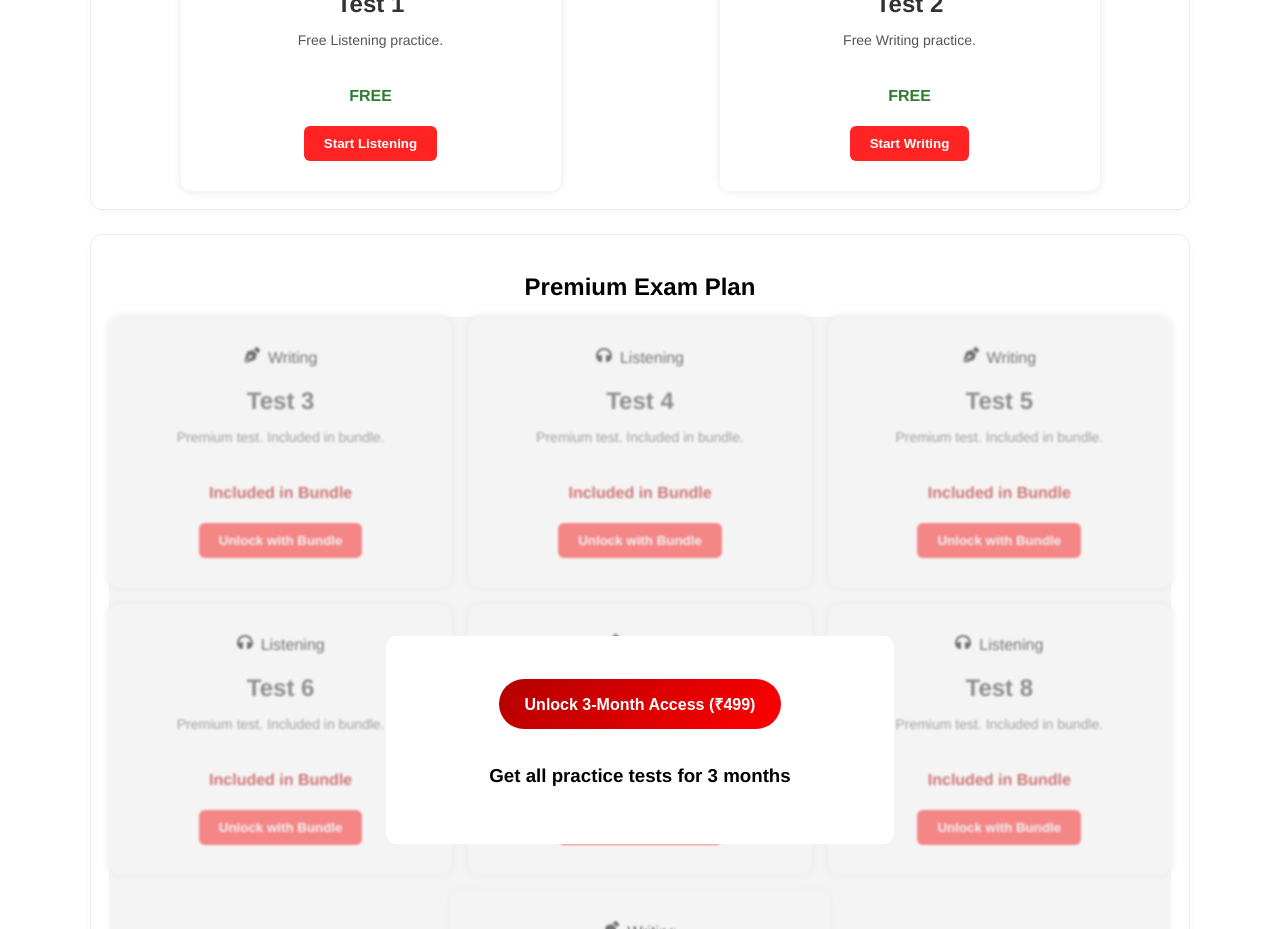
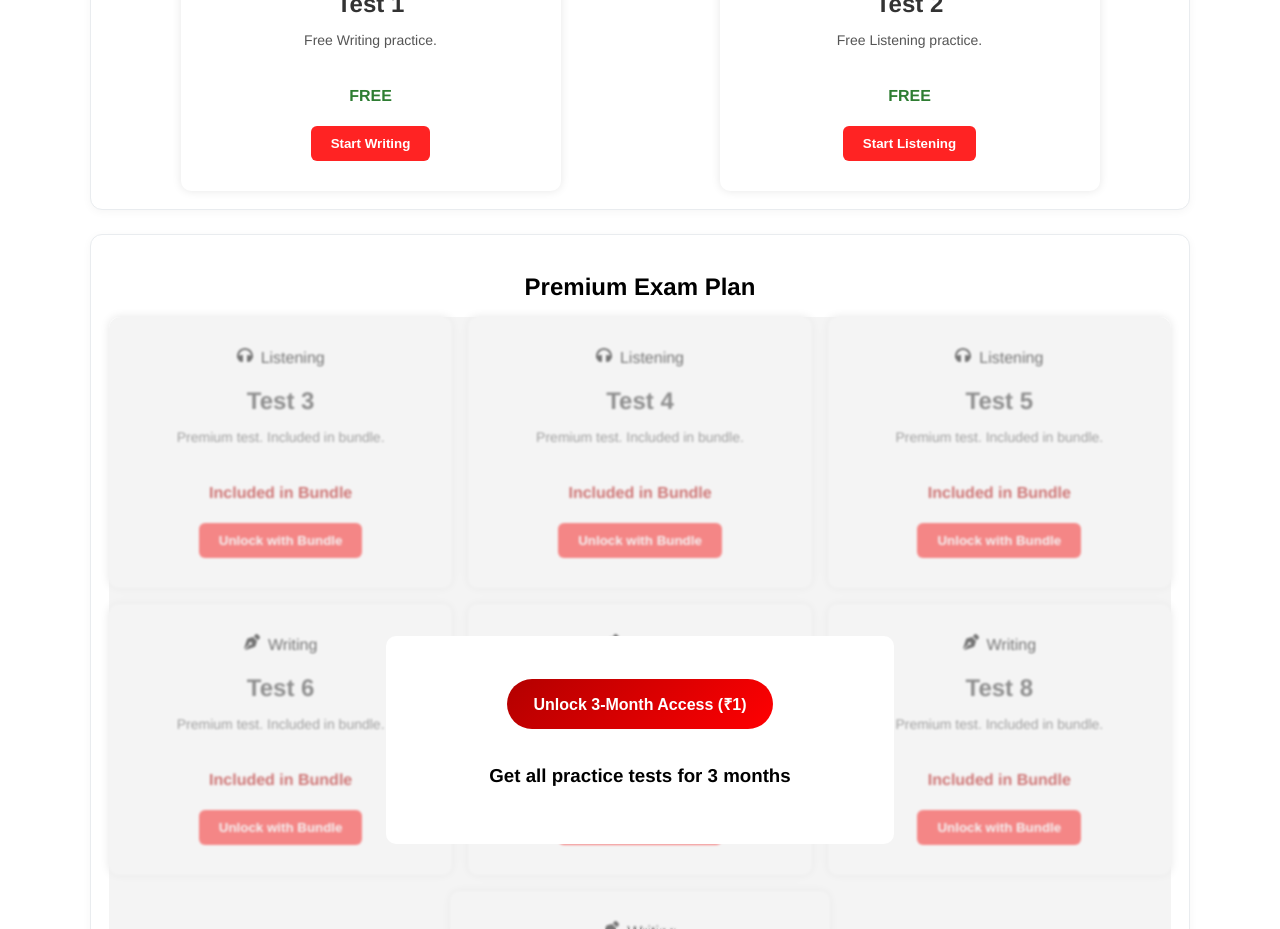
Before and after one commit to abhay2340/ilets, a React (Vite) app: page /test-start in a window 1280 px wide. Shown: the part 1120-2049 px from the top of the page. Built offline with nearby package versions, Linux system fonts and the light colour scheme; no server answers.

Commit message:
fix: fixed overlay even after subscriptiob buy and correct lables on cards for litening and writing tests

```diff
--- a/src/FreeTests.jsx
+++ b/src/FreeTests.jsx
@@ -2,6 +2,8 @@ import React from 'react';
 import './TestLandingPage.css';
 import { FaHeadphones, FaPenNib } from 'react-icons/fa';
 import { TEST_PRICING } from './config/pricing';
+import test1 from './data/test1.jsx';
+import test2 from './data/test2.jsx';
 
 function FreeTests({ purchasedTests = [], loading = false, navigate }) {
     const allIds = Object.keys(TEST_PRICING)
@@ -15,8 +17,16 @@ function FreeTests({ purchasedTests = [], loading = false, navigate }) {
 
     const [freeListening, freeWriting] = splitHalf(freeIds);
 
-    const renderCard = (testId, label) => {
+    const TEST_META = { test1, test2 };
+    const getSectionLabel = (testId) => {
+        const data = TEST_META[testId];
+        const hasAudio = !!data?.parts?.some?.(p => !!p.audioSrc);
+        return hasAudio ? 'Listening' : 'Writing';
+    };
+
+    const renderCard = (testId) => {
         const num = parseInt(testId.replace('test', '')) || testId;
+        const label = getSectionLabel(testId);
         const isPurchased = purchasedTests?.some?.(t => t.testId === testId);
         const handleStart = () => navigate(`/security?testId=${testId}`);
         return (
@@ -46,12 +56,12 @@ function FreeTests({ purchasedTests = [], loading = false, navigate }) {
             <div style={{ display: 'flex', justifyContent: 'space-around', gap: 16, flexWrap: 'wrap', alignItems: 'stretch' }}>
                 <div style={{ flex: '1 1 0', minWidth: 260 }}>
                     <div className="cards-flex">
-                        {freeListening.map(id => renderCard(id, 'Listening'))}
+                        {freeListening.map(id => renderCard(id))}
                     </div>
                 </div>
                 <div style={{ flex: '1 1 0', minWidth: 260 }}>
                     <div className="cards-flex">
-                        {freeWriting.map(id => renderCard(id, 'Writing'))}
+                        {freeWriting.map(id => renderCard(id))}
                     </div>
                 </div>
             </div>
--- a/src/PaidTests.jsx
+++ b/src/PaidTests.jsx
@@ -1,15 +1,31 @@
 import React from 'react';
 import './TestLandingPage.css';
-import { BUNDLE_ID, BUNDLE_PRICING, TEST_PRICING, formatPrice } from './config/pricing';
+import { BUNDLE_ID, BUNDLE_PRICING } from './config/pricing';
+import test2 from './data/test2.jsx';
+import test3 from './data/test3.jsx';
+import test4 from './data/test4.jsx';
+import test5 from './data/test5.jsx';
+import test6 from './data/test6.jsx';
+import test7 from './data/test7.jsx';
+import test8 from './data/test8.jsx';
+import test9 from './data/test9.jsx';
 import { FaHeadphones, FaPenNib } from 'react-icons/fa';
 
 function PaidTests({ purchasedTests = [], loading = false, navigate, hasAccess }) {
-    const allIds = Object.keys(TEST_PRICING)
+    const paidIds = (BUNDLE_PRICING[BUNDLE_ID]?.tests || [])
+        .slice()
         .sort((a, b) => (parseInt(a.replace('test', '')) || 0) - (parseInt(b.replace('test', '')) || 0));
-    const paidIds = allIds.filter(id => !TEST_PRICING[id]?.isFree);
+
+    const TEST_META = { test2, test3, test4, test5, test6, test7, test8, test9 };
+    const getSectionLabel = (testId) => {
+        const data = TEST_META[testId];
+        const hasAudio = !!data?.parts?.some?.(p => !!p.audioSrc);
+        return hasAudio ? 'Listening' : 'Writing';
+    };
 
     const renderPaidCard = (testId) => {
         const num = parseInt(testId.replace('test', '')) || testId;
+        const label = getSectionLabel(testId);
         const isUnlocked = purchasedTests?.some?.(t => t.testId === testId);
         const handleStart = async () => {
             if (await hasAccess?.(testId)) navigate(`/security?testId=${testId}`);
@@ -19,9 +35,9 @@ function PaidTests({ purchasedTests = [], loading = false, navigate, hasAccess }
             <div key={`paid-card-${testId}`} className="test-box">
                 <div className="card-meta">
                     <span className="meta-badge" style={{ marginRight: '8px' }}>
-                        {(num % 2 === 0) ? <FaHeadphones className="section-icon" /> : <FaPenNib className="section-icon" />}
+                        {label === 'Listening' ? <FaHeadphones className="section-icon" /> : <FaPenNib className="section-icon" />}
                     </span>
-                    <span>{(num % 2 === 0) ? 'Listening' : 'Writing'}</span>
+                    <span>{label}</span>
                 </div>
                 <h3>Test {num}</h3>
                 <p>Premium test. Included in bundle.</p>
@@ -38,10 +54,13 @@ function PaidTests({ purchasedTests = [], loading = false, navigate, hasAccess }
         );
     };
 
+    const hasBundleAccess = purchasedTests?.some?.(t => (BUNDLE_PRICING[BUNDLE_ID]?.tests || []).includes(t.testId));
+
     return (
         <div className="tests-section">
             <h1 align="center" style={{ marginBottom: 10, zIndex: 3 }}>Premium Exam Plan</h1>
             <div className="paid-blur-container">
+                {!hasBundleAccess && (
                     <div className="paid-overlay">
                         <div style={{ height: '100px', width: '400px', border: '10px solid #fff', padding: '44px', backgroundColor: '#fff', borderRadius: '10px', display: 'flex', flexDirection: 'column', alignItems: 'center', justifyContent: 'center' }}>
                             <button
@@ -52,10 +71,9 @@ function PaidTests({ purchasedTests = [], loading = false, navigate, hasAccess }
                                 Unlock 3-Month Access (₹{BUNDLE_PRICING[BUNDLE_ID].price})
                             </button>
                             <h3>Get all practice tests for 3 months</h3>
-
                         </div>
-
                     </div>
+                )}
                 <div className="cards-flex" style={{ marginTop: 16, justifyContent: 'space-between' }}>
                     {paidIds.map(renderPaidCard)}
                 </div>
--- a/src/config/pricing.js
+++ b/src/config/pricing.js
@@ -2,24 +2,14 @@
 
 // Pricing configuration for IELTS tests
 export const TEST_PRICING = {
-  // Free tests (test1, test2)
   test1: { price: 0, currency: 'INR', isFree: true },
   test2: { price: 0, currency: 'INR', isFree: true },
-
-  // Paid tests (test3, test4, test5, test6, test7, test8, test9)
-  test3: { price: 499, currency: 'INR', isFree: false },
-  test4: { price: 499, currency: 'INR', isFree: false },
-  test5: { price: 499, currency: 'INR', isFree: false },
-  test6: { price: 499, currency: 'INR', isFree: false },
-  test7: { price: 499, currency: 'INR', isFree: false },
-  test8: { price: 499, currency: 'INR', isFree: false },
-  test9: { price: 499, currency: 'INR', isFree: false },
 };
 
 // Bundle pricing for multiple tests
 export const BUNDLE_ID = 'bundleAll';
 export const BUNDLE_PRICING = {
-  [BUNDLE_ID]: { price: 499, currency: 'INR', tests: ['test3', 'test4', 'test5', 'test6', 'test7', 'test8', 'test9'] },
+  [BUNDLE_ID]: { price: 1, currency: 'INR', tests: ['test3', 'test4', 'test5', 'test6', 'test7', 'test8', 'test9'] },
 };
 
 // Access duration configuration
@@ -38,7 +28,8 @@ export const RAZORPAY_CONFIG = {
 
 // Helper functions
 export const getTestPrice = (testId) => {
-  return TEST_PRICING[testId] || { price: 0, currency: 'INR', isFree: true };
+  // Unknown tests are considered premium (bundle-only) and not individually priced
+  return TEST_PRICING[testId] || { price: null, currency: 'INR', isFree: false };
 };
 
 export const isTestFree = (testId) => {
--- a/src/pages/PaymentPage.jsx
+++ b/src/pages/PaymentPage.jsx
@@ -17,9 +17,11 @@ const PaymentPage = () => {
 
   // Get test ID from URL params
   const params = new URLSearchParams(location.search);
-  const testId = params.get('testId') || 'test4';
-  const isBundle = testId === BUNDLE_ID;
-  const testPricing = isBundle ? BUNDLE_PRICING[BUNDLE_ID] : TEST_PRICING[testId];
+  const testId = params.get('testId') || BUNDLE_ID;
+  const isBundleParam = testId === BUNDLE_ID;
+  const isFreeTest = !!TEST_PRICING[testId]?.isFree;
+  const displayAsBundle = isBundleParam || !isFreeTest;
+  const displayPricing = displayAsBundle ? BUNDLE_PRICING[BUNDLE_ID] : TEST_PRICING[testId];
 
   const handlePurchase = async () => {
     if (!user) {
@@ -31,17 +33,18 @@ const PaymentPage = () => {
     setError('');
 
     try {
-      const res = await purchaseTest(testId);
+      const targetId = displayAsBundle ? BUNDLE_ID : testId;
+      const res = await purchaseTest(targetId);
       // Show lightweight success message in-page
       // If you have a toast lib, you can replace with toast.success
       console.log('Payment successful:', res?.razorpay_payment_id || res);
       // Wait until access is confirmed before navigating
       const maxWaitMs = 4000;
       const start = Date.now();
-      while (!(await hasAccess(testId)) && Date.now() - start < maxWaitMs) {
+      while (!(await hasAccess(targetId)) && Date.now() - start < maxWaitMs) {
         await new Promise(r => setTimeout(r, 200));
       }
-      navigate(`/test?testId=${testId}`);
+      navigate(`/test?testId=${targetId}`);
     } catch (error) {
       console.error('Purchase error:', error);
       setError(error.message || 'Payment failed. Please try again.');
@@ -54,7 +57,7 @@ const PaymentPage = () => {
   React.useEffect(() => {
     let isMounted = true;
     const check = async () => {
-      if (!user || isBundle) return;
+      if (!user || displayAsBundle) return;
       const access = await hasAccess(testId);
       if (isMounted && access) navigate(`/test?testId=${testId}`);
     };
@@ -66,7 +69,7 @@ const PaymentPage = () => {
     navigate('/test-start');
   };
 
-  if (!testPricing) {
+  if (!displayPricing) {
     return (
       <div className="payment-page">
         <div className="payment-container">
@@ -87,16 +90,16 @@ const PaymentPage = () => {
           <button onClick={handleBack} className="back-btn">
             <FaArrowLeft /> Back to Tests
           </button>
-          <h1>{isBundle ? 'Buy Subscription' : 'Purchase Test Access'}</h1>
+          <h1>{displayAsBundle ? 'Buy Subscription' : 'Purchase Test Access'}</h1>
         </div>
 
         <div className="payment-content">
           <div className="test-info">
             <div className="test-card">
               <div className="test-header">
-                <h2>{isBundle ? 'All Paid Tests (3 months)' : `IELTS Test ${testId.charAt(testId.length - 1)}`}</h2>
+                <h2>{displayAsBundle ? 'All Paid Tests (3 months)' : `IELTS Test ${testId.charAt(testId.length - 1)}`}</h2>
                 <div className="test-badge">
-                  {!isBundle && testPricing.isFree ? (
+                  {!displayAsBundle && TEST_PRICING[testId]?.isFree ? (
                     <span className="free-badge">FREE</span>
                   ) : (
                     <span className="premium-badge">PREMIUM</span>
@@ -136,17 +139,17 @@ const PaymentPage = () => {
           <div className="payment-section">
             <div className="price-card">
               <div className="price-header">
-                <h3>Test Access</h3>
+                <h3>{displayAsBundle ? 'Bundle Access' : 'Test Access'}</h3>
                 <div className="price">
-                  {!isBundle && testPricing.isFree ? (
+                  {!displayAsBundle && TEST_PRICING[testId]?.isFree ? (
                     <span className="free-price">FREE</span>
                   ) : (
-                    <span className="paid-price">{formatPrice(testPricing.price)}</span>
+                    <span className="paid-price">{formatPrice(displayPricing.price)}</span>
                   )}
                 </div>
               </div>
 
-              {(!isBundle && !testPricing.isFree) && (
+              {displayAsBundle && (
                 <div className="payment-methods">
                   <div className="payment-method">
                     <FaCreditCard className="payment-icon" />
@@ -174,7 +177,7 @@ const PaymentPage = () => {
               )}
 
               <div className="payment-actions">
-                {!isBundle && testPricing.isFree ? (
+                {!displayAsBundle && TEST_PRICING[testId]?.isFree ? (
                   <button
                     onClick={() => navigate(`/test?testId=${testId}`)}
                     className="start-test-btn"
@@ -195,7 +198,7 @@ const PaymentPage = () => {
                     ) : (
                       <>
                         <FaLock className="lock-icon" />
-                        {isBundle ? `Buy Subscriptionn for ${formatPrice(testPricing.price)}` : `Purchase for ${formatPrice(testPricing.price)}`}
+                        {displayAsBundle ? `Buy Subscription for ${formatPrice(displayPricing.price)}` : `Purchase for ${formatPrice(displayPricing.price)}`}
                       </>
                     )}
                   </button>
```
Lines whose indentation alone changed are shown as unchanged.
